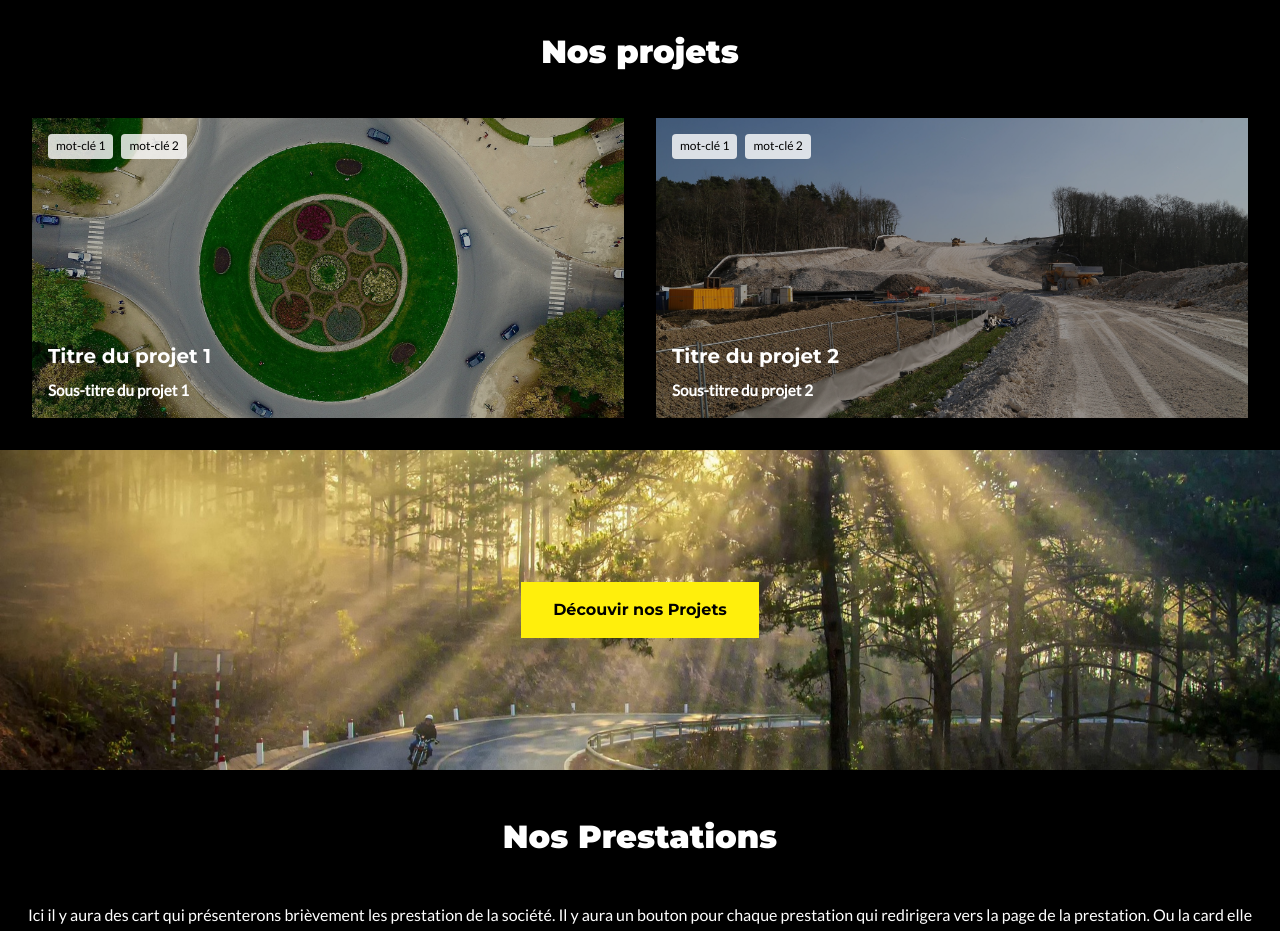
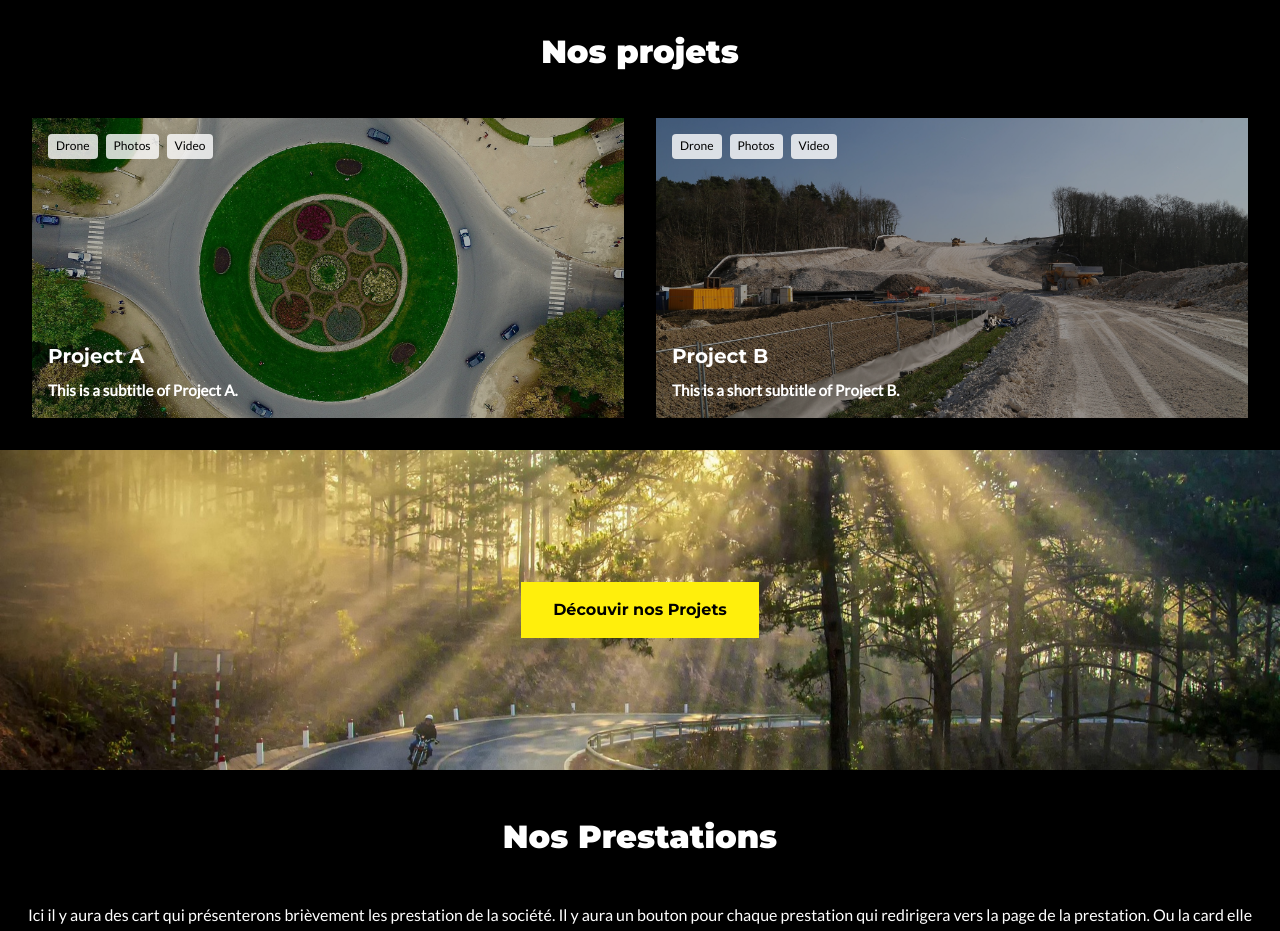
Before and after one commit to Guillaume811/site_dmv, a React (Create React App) app in the folder dmv/: page / in a window 1280 px wide. Shown: the part 1060-1991 px from the top of the page. Built offline with nearby package versions, Linux system fonts and the light colour scheme.

Commit message:
connection au fichier json

```diff
--- a/dmv/src/components/cards/CardProject/CardProject.tsx
+++ b/dmv/src/components/cards/CardProject/CardProject.tsx
@@ -2,17 +2,11 @@ import React from 'react';
 import styles from './CardProject.module.scss';
 import { Link } from 'react-router-dom';
 import TitleCard from '../../typographies/TitleCard/TitleCard';
+import { ProjectType } from '../../../projects/project.types';
 
 //Typage
 type CardProjectProps = {
-    project: {
-        id: number;
-        title: string;
-        subtitle: string;
-        keywords: string[];
-        picture: string;
-        url: string;
-    };
+    project: ProjectType;
 }
 
 // CardProject Component
@@ -21,7 +15,7 @@ const CardProject: React.FC<CardProjectProps> = ({ project }) => {
         <Link to={project.url} className={styles.card}>
             <div
                 className={styles.card__container}
-                style={{ backgroundImage: `url(${project.picture})` }}
+                style={{ backgroundImage: `url(${project.pictureHeaderUrl})` }}
             >
 
                 <div className={styles.card__container__keywords}>
--- a/dmv/src/components/grid/ProjectGrid/ProjectGrid.tsx
+++ b/dmv/src/components/grid/ProjectGrid/ProjectGrid.tsx
@@ -1,30 +1,24 @@
 import React from 'react';
 import CardProject from '../../cards/CardProject/CardProject';
 import styles from './ProjectGrid.module.scss';
+import { ProjectType } from '../../../projects/project.types';
 
 //Typage
+type ProjectGridProps = {
+    projects: ProjectType[];
+}
 
 // ProjectGrid Component
-const ProjectGrid: React.FC = () => {
+const ProjectGrid: React.FC<ProjectGridProps> = ({ projects }) => {
+
+    if (!projects.length) {
+        return <p className={styles.empty}>Aucun projet à afficher.</p>;
+      }
     return (
         <div className={styles.grid}>
-            <CardProject project={{
-                    id: 1,
-                    title: 'Titre du projet 1',
-                    subtitle: 'Sous-titre du projet 1',
-                    keywords: ['mot-clé 1', 'mot-clé 2'],
-                    picture: '/pictures/projet-a/header.jpg',
-                    url: '/'
-                }} />
-
-                <CardProject project={{
-                    id: 2,
-                    title: 'Titre du projet 2',
-                    subtitle: 'Sous-titre du projet 2',
-                    keywords: ['mot-clé 1', 'mot-clé 2'],
-                    picture: '/pictures/projet-b/header.jpg',
-                    url: '/'
-                }} />
+            {projects.map((project) => (
+                <CardProject key={project.id} project={project} />
+            ))}
         </div>
     );
 };
--- a/dmv/src/pages/Home/Home.tsx
+++ b/dmv/src/pages/Home/Home.tsx
@@ -10,6 +10,9 @@ import ScrollArrow from '../../components/ScrollArrow/ScrollArrow';
 import { getNavigationLink } from "../../data/navigationLinks";
 import ParallaxSection from '../../components/sections/ParallaxSection/ParallaxSection';
 import ProjectGrid from '../../components/grid/ProjectGrid/ProjectGrid';
+import { useEffect, useState } from 'react';
+import { ProjectType } from '../../projects/project.types';
+import { ProjectService } from '../../projects/ProjectService';
 
 // Typage
 
@@ -19,7 +22,14 @@ const Home: React.FC = () => {
     const prestationLink = getNavigationLink("prestation");
     const projetLink = getNavigationLink("projet");
 
-    // Récupère la data des projets
+    // État local pour stocker les projets à afficher
+    const [projects, setProjects] = useState<ProjectType[]>([]);
+    // Au montage du composant, on récupère les projets à afficher
+    useEffect(() => {
+        ProjectService.getFeaturedProjects()
+            .then(setProjects)
+            .catch(console.error);
+    }, []);
 
     return (
         <div>
@@ -49,7 +59,7 @@ const Home: React.FC = () => {
                 classNameSection={stylesTitlesSection.sectionPresentation}
                 classNameTitle={stylesTitlesSection.sectionPresentation__title}
             >
-                <ProjectGrid />
+                <ProjectGrid projects={projects} />
 
             </TitleSection>
 
```
